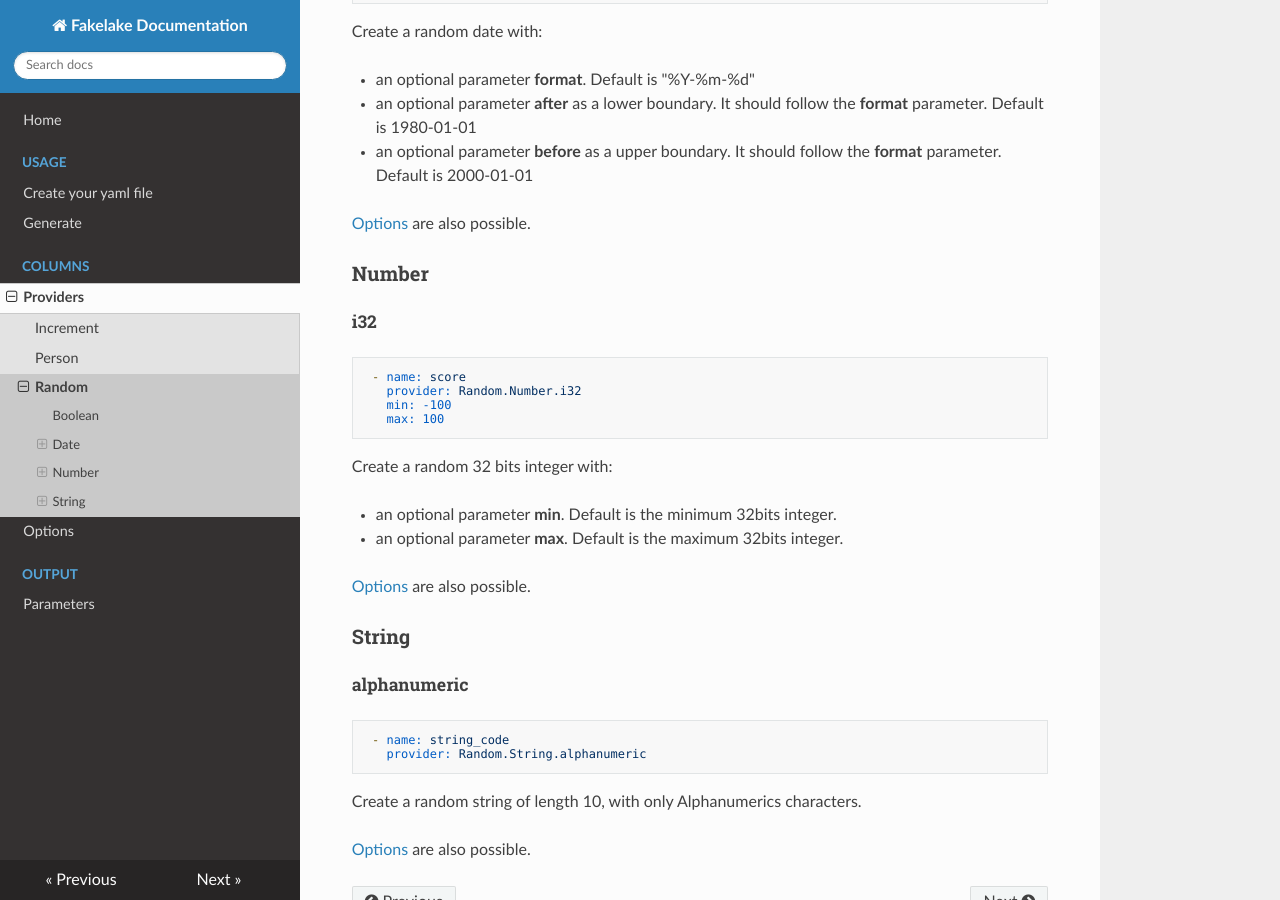
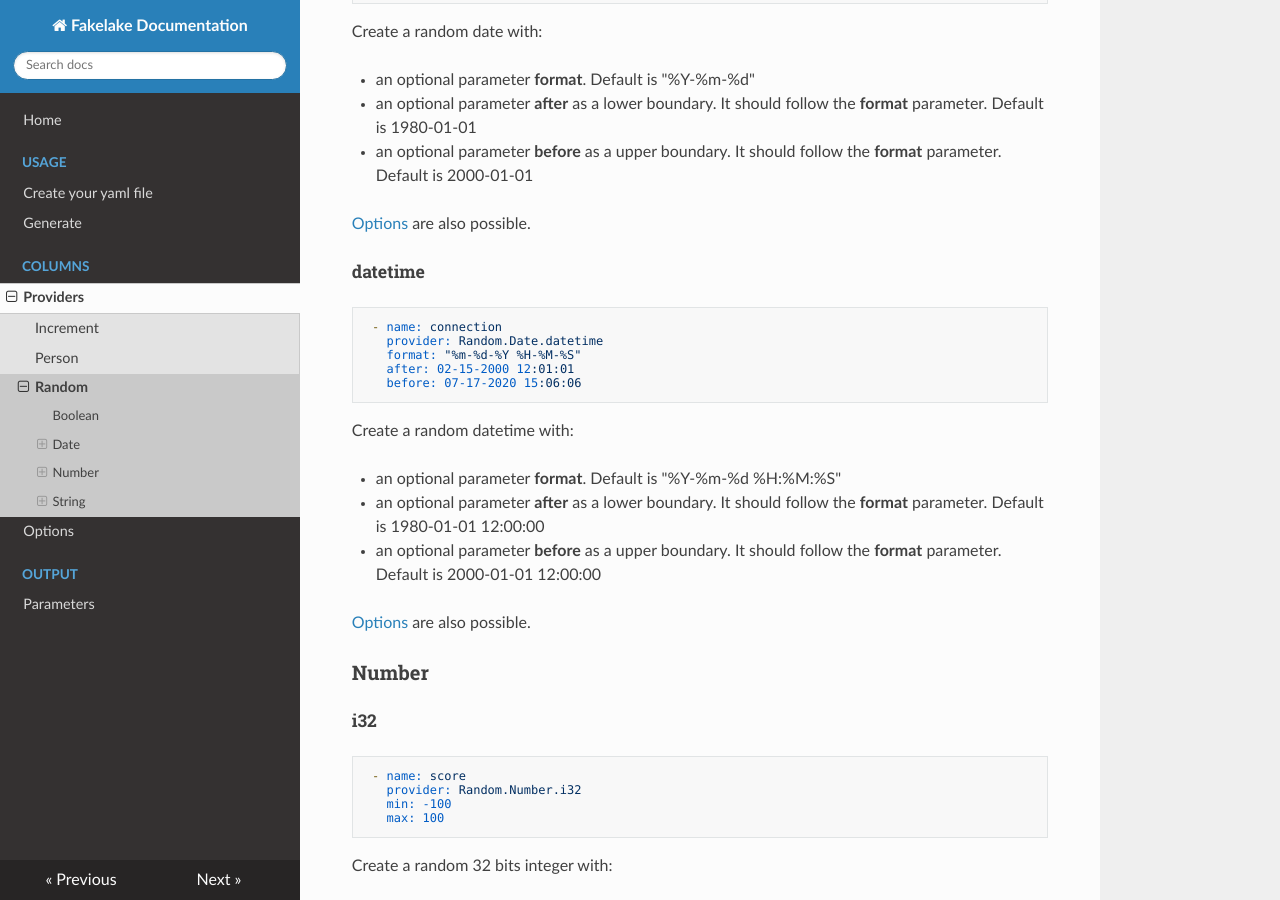
Before and after one commit to soma-smart/Fakelake, an MkDocs documentation site: the page built from docs/columns/providers/random.md, in a window 1280 px wide and 900 px high, scrolled down 560 px. Built offline with MkDocs 1.6.1, drawn with Linux system fonts in a browser that asks for light colours; nearby versions of some CDN libraries.

Commit message:
Add random datetime doc

````diff
--- a/docs/columns/providers/random.md
+++ b/docs/columns/providers/random.md
@@ -27,6 +27,22 @@ Create a random date with:
 
 [Options](../options.md) are also possible.
 
+##### datetime
+```yaml
+ - name: connection
+   provider: Random.Date.datetime
+   format: "%m-%d-%Y %H-%M-%S"
+   after: 02-15-2000 12:01:01
+   before: 07-17-2020 15:06:06
+```
+Create a random datetime with:
+
+- an optional parameter **format**. Default is "%Y-%m-%d %H:%M:%S"
+- an optional parameter **after** as a lower boundary. It should follow the **format** parameter. Default is 1980-01-01 12:00:00
+- an optional parameter **before** as a upper boundary. It should follow the **format** parameter. Default is 2000-01-01 12:00:00
+
+[Options](../options.md) are also possible.
+
 ### Number
 ##### i32
 ```yaml
````
